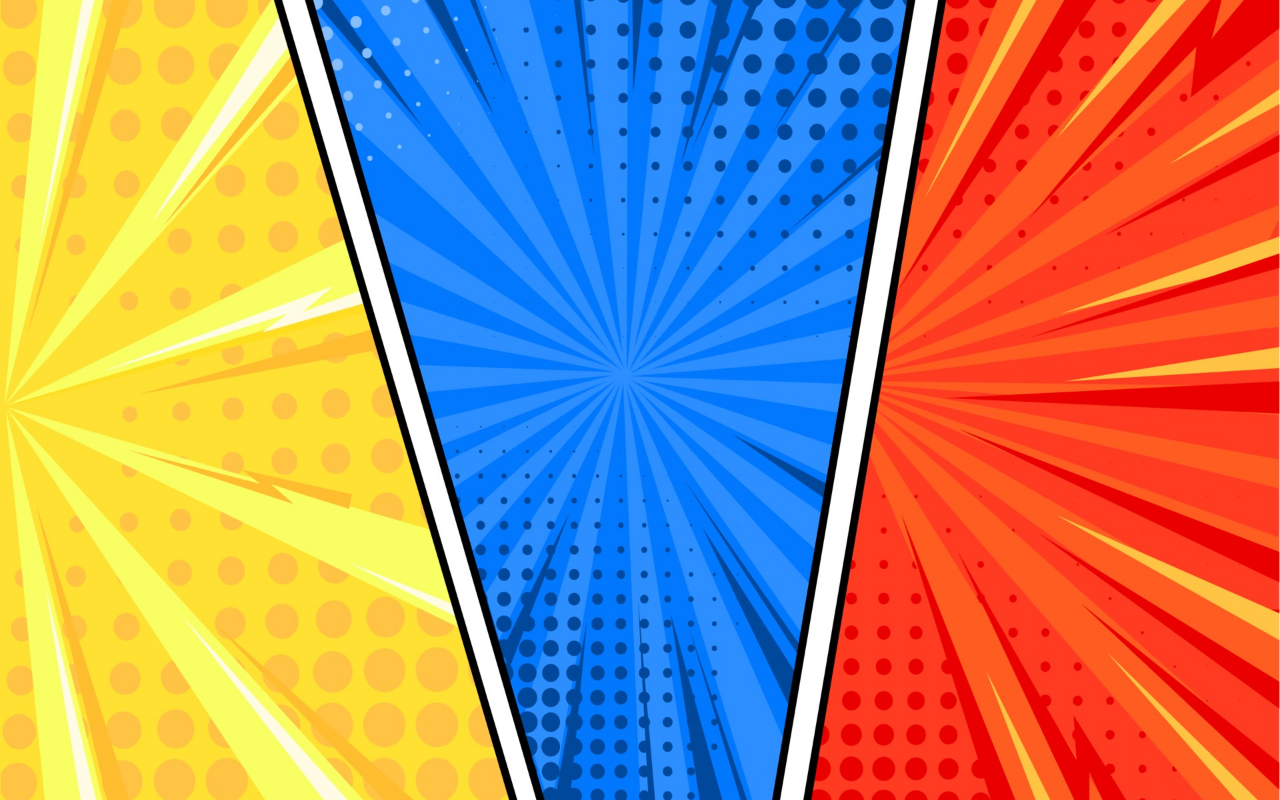
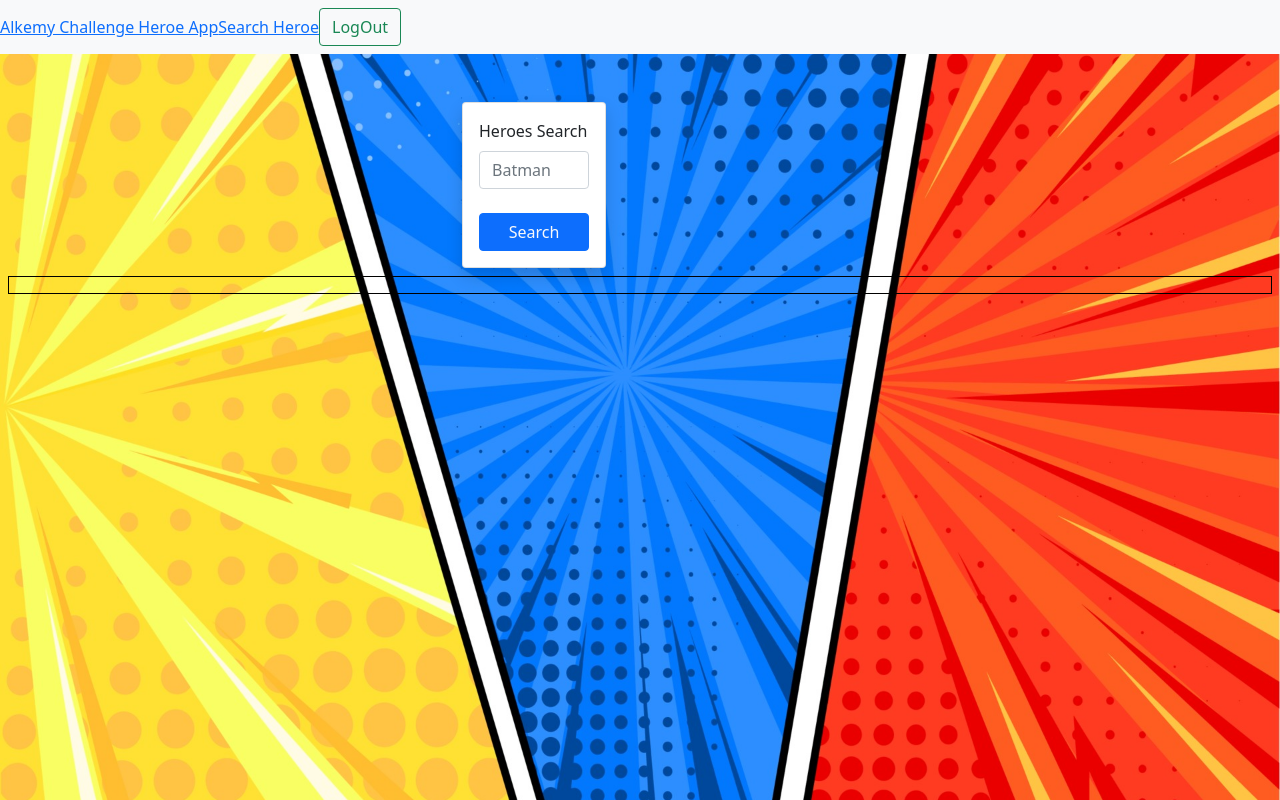
Before and after one commit to AlejoAseijas/AlkemyChallengeReact, a React (Create React App) app: page /search in a window 1280 px wide. Built offline with nearby package versions, Linux system fonts and the light colour scheme; the HTML template or start-up script is replaced by a standard one.

Commit message:
New fuctions

```diff
--- a/public/index.html
+++ b/public/index.html
@@ -13,5 +13,8 @@
   <body>
     <noscript>You need to enable JavaScript to run this app.</noscript>
     <div id="root"></div>
+    <script src="https://code.jquery.com/jquery-3.3.1.slim.min.js" integrity="sha384-q8i/X+965DzO0rT7abK41JStQIAqVgRVzpbzo5smXKp4YfRvH+8abtTE1Pi6jizo" crossorigin="anonymous"></script>
+<script src="https://cdnjs.cloudflare.com/ajax/libs/popper.js/1.14.3/umd/popper.min.js" integrity="sha384-ZMP7rVo3mIykV+2+9J3UJ46jBk0WLaUAdn689aCwoqbBJiSnjAK/l8WvCWPIPm49" crossorigin="anonymous"></script>
+<script src="https://stackpath.bootstrapcdn.com/bootstrap/4.1.3/js/bootstrap.min.js" integrity="sha384-ChfqqxuZUCnJSK3+MXmPNIyE6ZbWh2IMqE241rYiqJxyMiZ6OW/JmZQ5stwEULTy" crossorigin="anonymous"></script>
   </body>
 </html>
--- a/src/App.js
+++ b/src/App.js
@@ -1,18 +1,41 @@
+import React,{useEffect, useState} from "react";
 import LogIn from "./pages/LogIn";
 import Home from './pages/Home'
+import 'bootstrap/dist/css/bootstrap.min.css';
 import { BrowserRouter as Router, Switch, Route } from "react-router-dom"
+import Search from "./pages/Search";
+function App() {
+  const [auth, setAuth] = useState(false)
 
-
-function App() {
+  useEffect(() => {
+    if(localStorage.getItem('token')){
+      setAuth(true)
+    }else{
+      setAuth(false)
+    }
+  }, [])
 
   return (
    <>
-   <Router>
+     <Router>
     <Switch>
-      <Route exact path='/' component={LogIn} />
-      <Route exact path='/home' component={Home}/>
+      {auth === false ?
+         <Route exact path='/'>
+           <LogIn setAuth={setAuth} />
+        </Route>
+         :
+         <Route exact path='/'>
+           <Home setAuth={setAuth} />
+        </Route>
+    }
+    <Route exact path='/search'>
+      <Search/>
+    </Route>
     </Switch>
    </Router>
+
+
+
 
    </>
   );
--- /dev/null
+++ b/src/components/Header.jsx
@@ -0,0 +1,30 @@
+/* eslint-disable jsx-a11y/anchor-is-valid */
+import React from 'react'
+import {Link, NavLink} from 'react-router-dom'
+
+function Header() {
+  function handlerClick(){
+    localStorage.removeItem('token')
+  }
+    return (
+  <nav className="navbar navbar-expand-lg navbar-light bg-light">
+     <Link to={'/'}> Alkemy Challenge Heroe App </Link>
+      <button className="navbar-toggler" type="button" data-toggle="collapse" data-target="#navbarSupportedContent" aria-controls="navbarSupportedContent" aria-expanded="false" aria-label="Toggle navigation">
+        <span className="navbar-toggler-icon"></span>
+      </button>
+
+      <div className="collapse navbar-collapse" id="navbarSupportedContent">
+        <ul className="navbar-nav mr-auto">
+          <li className="nav-item">
+            <NavLink to={'/search'}> Search Heroe </NavLink>
+          </li>
+        </ul>
+        <form className="form-inline my-2 my-lg-0">
+          <button className="btn btn-outline-success my-2 my-sm-0" type="submit" onClick={handlerClick}>LogOut</button>
+        </form>
+      </div>
+    </nav>
+    )
+}
+
+export default Header
--- /dev/null
+++ b/src/components/Results.jsx
@@ -0,0 +1,34 @@
+/* eslint-disable jsx-a11y/anchor-is-valid */
+import React,{ useState } from 'react'
+import '../styles/card.scss'
+
+function Results(heroe) {
+
+const [heroes, setHeroes] = useState([])
+
+setHeroes(...heroes+heroe)
+
+console.log(heroes);
+
+  function handlerClick(e){
+    e.preventDefault();
+    console.log(e.target.dataset);
+  }
+
+  return (
+    <div className="card">
+    <img src={heroe.dataHeroe.image.url} className="card-img-top" alt="..."/>
+    <div className="card-body">
+      <h5 className="card-title">{heroe.dataHeroe.name}</h5>
+    </div>
+      <ul className="list-group list-group-flush">
+        <li className="list-group-item">{heroe.dataHeroe.biography.alignment}</li>
+      </ul>
+      <div className="card-body">
+      <button type="button" className="btn btn-primary" data-id={heroe.dataHeroe.id} onClick={handlerClick}>Add your team</button>
+      </div>
+    </div>
+  )
+}
+
+export default Results
--- a/src/components/SearchHero.jsx
+++ b/src/components/SearchHero.jsx
@@ -1,15 +1,22 @@
 import React,{useState} from 'react'
 import Axios from 'axios'
 import {Formik, Form, Field, ErrorMessage} from 'formik'
+import Header from './Header';
+import Results from './Results'
+import '../styles/search.scss'
 
 function SearchHero() {
     const [heroe, setHeroe] = useState([])
+    const [succes, setSuccess] = useState(false)
 
      async function getHeroData(hero){
         try{
             const response = await Axios.get(`https://superheroapi.com/api/4769568433087831/search/${hero.heroName}`);
             setHeroe(response);
-            console.log(response.data.results);
+            response.data.response === 'success' ?
+            setSuccess(true)
+            :
+            setSuccess(false)
         }
         catch(err){
             alert(err)
@@ -18,25 +25,27 @@ function SearchHero() {
 
 
     return (
+        <>
+         <Header/>
         <Formik
         initialValues={{
           heroName: ''
         }}
 
-            validate={(data)=>{
-                let err = {}
-                if(!data.heroName){
-                    err.heroName = 'enter the name of a superhero'
+        validate={(data) => {
+          let err = {};
+          if (!data.heroName) {
+            err.heroName = 'enter the name of a superhero';
           }
-                return err
-            }}
+          return err;
+        } }
 
-            onSubmit={(data, {resetForm})=>{
+        onSubmit={(data, { resetForm }) => {
           resetForm();
           getHeroData(data);
-            }}
+        } }
       >
-            {( {values ,errors, touched , handleChange, handleBlur} )=> (
+        {({ values, errors, touched, handleChange, handleBlur }) => (
           <div className="container">
             <div className="row justify-content-center mt-5">
               <div className="col-lg-4 col-md-6 col-sm-6">
@@ -50,11 +59,10 @@ function SearchHero() {
                           className="form-control"
                           id="heroOfName"
                           name='heroName'
-                            placeholder='Batman'
-                            />
-                            <ErrorMessage name='heroName' component={()=>(
+                          placeholder='Batman' />
+                        <ErrorMessage name='heroName' component={() => (
                           <div className='error'> {errors.heroName} </div>
-                            )}/>
+                        )} />
                       </div>
                       <div className="d-grid">
                         <button type="submit" className="btn btn-primary text-light">Search</button>
@@ -67,6 +75,10 @@ function SearchHero() {
           </div>
         )}
       </Formik>
+      <div className='gridResults'>
+      {succes === true ? heroe.data.results.map((data)=> <Results dataHeroe={data} key={data.id}/>) :<> </>}
+      </div>
+      </>
     )
 }
 
--- a/src/pages/Home.jsx
+++ b/src/pages/Home.jsx
@@ -1,10 +1,12 @@
 import React from 'react'
-import SearchHero from '../components/SearchHero'
+import Header from '../components/Header'
 
 function Home() {
     return (
         <>
-            <SearchHero></SearchHero>
+            <Header></Header>
+            <h1>My team</h1>
+            <h2>The team can only consist of 3 heroes and 3 villains</h2>
         </>
     )
 }
--- a/src/pages/LogIn.jsx
+++ b/src/pages/LogIn.jsx
@@ -1,12 +1,11 @@
 import React from 'react'
-import 'bootstrap/dist/css/bootstrap.min.css';
 import '../styles/logIn.scss'
 import  Axios from 'axios';
 import {Formik, Form, Field, ErrorMessage} from 'formik'
 
 
 
-function LogIn() {
+function LogIn({setAuth}) {
     async function ApiConnect(data) {
       try{
         const res = await Axios.post('http://challenge-react.alkemy.org/',{
@@ -14,7 +13,7 @@ function LogIn() {
           password: data.passwordUser
       })
       localStorage.setItem('token', res.data.token);
-      console.log('Ingresado');
+      setAuth(true)
       } catch(err){
         alert(err)
       }
--- /dev/null
+++ b/src/pages/Search.jsx
@@ -0,0 +1,12 @@
+import React from 'react'
+import SearchHero from '../components/SearchHero'
+
+function Search() {
+    return (
+        <>
+            <SearchHero/>
+        </>
+    )
+}
+
+export default Search
--- /dev/null
+++ b/src/styles/card.scss
@@ -0,0 +1,3 @@
+.card{
+    width: 9rem;
+}
--- /dev/null
+++ b/src/styles/search.scss
@@ -0,0 +1,10 @@
+.gridResults{
+    width: auto;
+    height: auto;
+    display: flex;
+    flex-wrap: wrap;
+    border: 1px solid black;
+    padding: 1vmin;
+    margin: 1vmin;
+    justify-content: space-evenly;
+}
```
Lines whose indentation alone changed are shown as unchanged.
